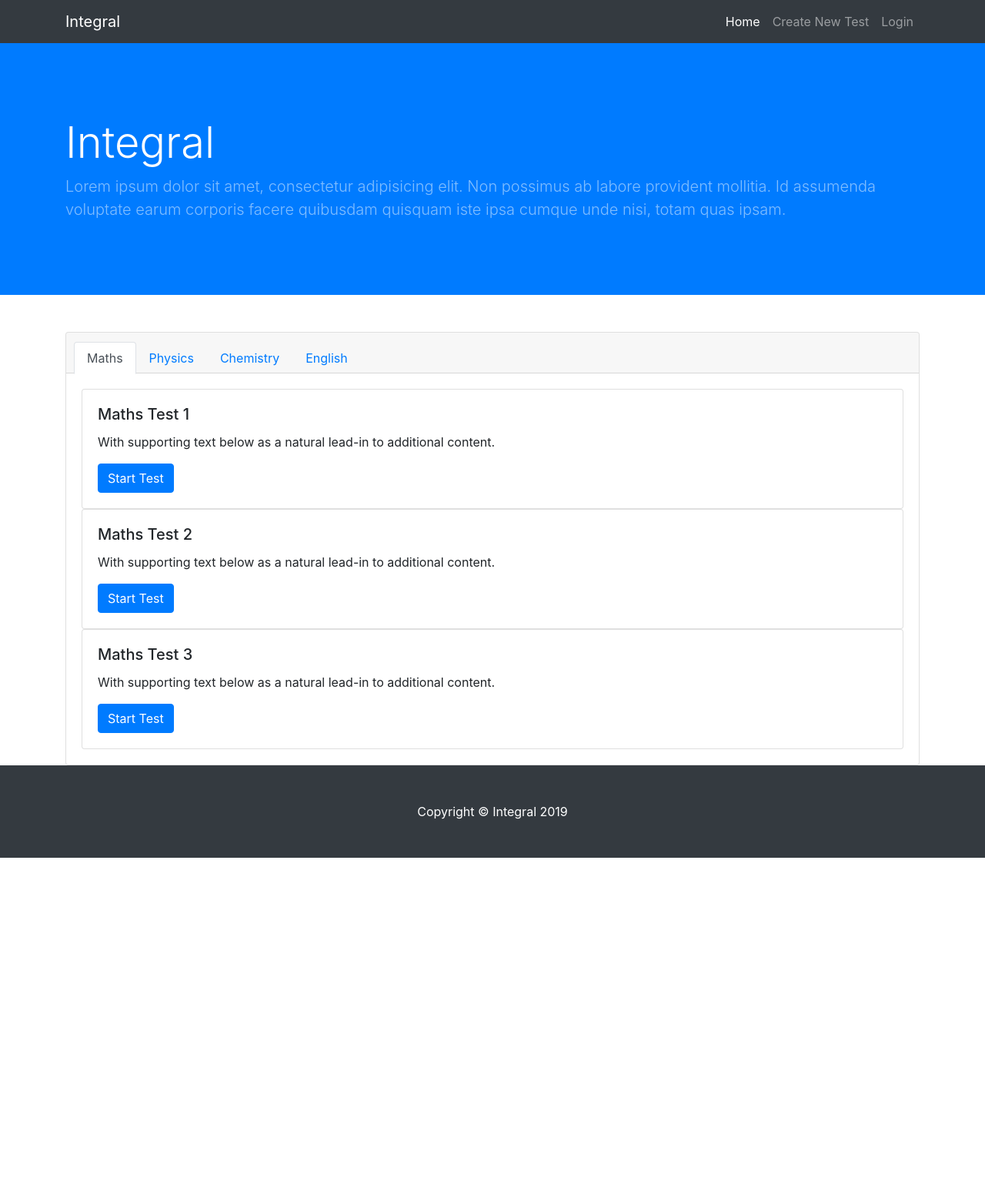
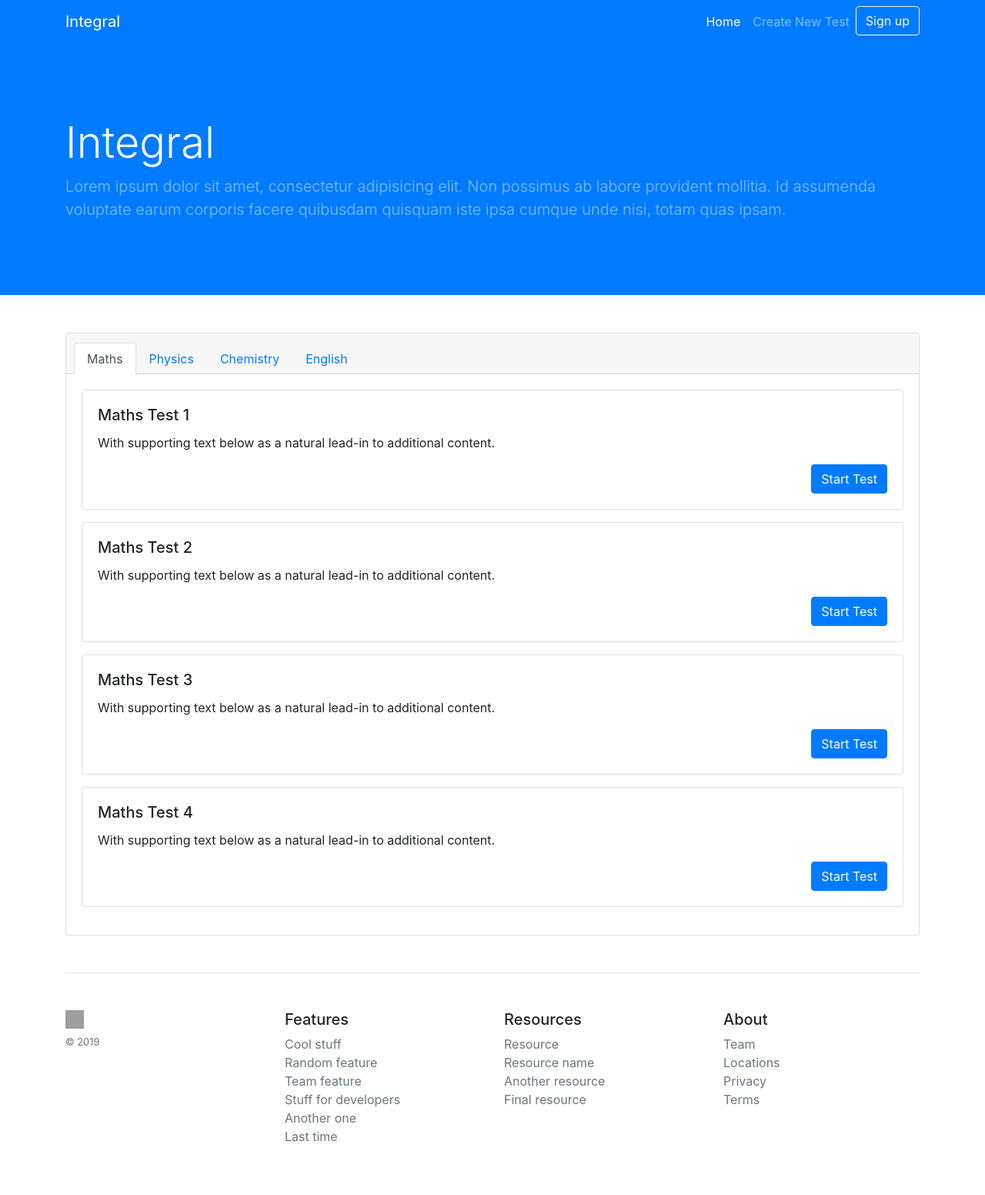
Before and after one commit to povstenko/integral, a PHP site: page / in a window 1280 px wide. Shown: the whole page at 77% size. Before the commit the page ends 1114 px from the top, so only its background shows below. Run offline with PHP 8.4, Linux system fonts and the light colour scheme; grey boxes are pictures that could not be loaded.

Commit message:
Corrected bootstrap page

```diff
--- a/css/style.css
+++ b/css/style.css
@@ -1,3 +1,7 @@
 body {
   padding-top: 56px;
 }
+
+nav {
+  background-color: #007BFF;
+}
--- a/index.html
+++ b/index.html
@@ -18,11 +18,10 @@
 </head>
 
 <body>
+  <!-- Navigation -->
+  <nav class="navbar navbar-expand-lg navbar-dark fixed-top  box-shadow">
+    <div class="container">
 
-  <!-- Navigation -->
-  <nav class="navbar navbar-expand-lg navbar-dark bg-dark fixed-top">
-
-    <div class="container">
       <a class="navbar-brand" href="#">Integral</a>
       <button class="navbar-toggler" type="button" data-toggle="collapse" data-target="#navbarResponsive" aria-controls="navbarResponsive" aria-expanded="false" aria-label="Toggle navigation">
         <span class="navbar-toggler-icon"></span>
@@ -38,7 +37,7 @@
             <a class="nav-link" href="#">Create New Test</a>
           </li>
           <li class="nav-item">
-            <a class="nav-link" href="#">Login</a>
+            <a class="btn btn-outline-light" href="#">Sign up</a>
           </li>
         </ul>
       </div>
@@ -46,7 +45,7 @@
   </nav>
 
   <!-- Header -->
-  <header class="bg-primary py-5 mb-5">
+  <header class="bg-primary py-5 mb-5 border-bottom box-shadow">
     <div class="container h-100">
       <div class="row h-100 align-items-center">
         <div class="col-lg-12">
@@ -59,7 +58,7 @@
 
   <!-- Page Content -->
   <div class="container">
-      <div class="card text-center">
+      <div class="card text-center  mb-5">
           <div class="card-header">
             <ul class="nav nav-tabs card-header-tabs">
               <li class="nav-item">
@@ -81,46 +80,92 @@
             <div class="tab-content" id="nav-tabContent">
               <div class="tab-pane fade show active" id="nav-maths" role="tabpanel" aria-labelledby="nav-maths-tab">
 
-                  <div class="card text-left">
+                  <div class="card text-left mb-3">
                     <div class="card-body">
                       <h5 class="card-title">Maths Test 1</h5>
                       <p class="card-text">With supporting text below as a natural lead-in to additional content.</p>
-                      <a href="#" class="btn btn-primary">Start Test</a>
+                      <a href="#" class="btn btn-primary float-right">Start Test</a>
                     </div>
                   </div>
 
-                  <div class="card text-left">
+                  <div class="card text-left mb-3">
                     <div class="card-body">
                       <h5 class="card-title">Maths Test 2</h5>
                       <p class="card-text">With supporting text below as a natural lead-in to additional content.</p>
-                      <a href="#" class="btn btn-primary">Start Test</a>
+                      <a href="#" class="btn btn-primary float-right">Start Test</a>
                     </div>
                   </div>
 
-                  <div class="card text-left">
+                  <div class="card text-left mb-3">
                     <div class="card-body">
                       <h5 class="card-title">Maths Test 3</h5>
                       <p class="card-text">With supporting text below as a natural lead-in to additional content.</p>
-                      <a href="#" class="btn btn-primary">Start Test</a>
+                      <a href="#" class="btn btn-primary float-right">Start Test</a>
                     </div>
                   </div>
 
-                </div>
-                <div class="tab-pane fade" id="nav-physics" role="tabpanel" aria-labelledby="nav-physics-tab">
-                    1Lorem ipsum dolor sit amet consectetur adipisicing elit. Magni maiores esse, atque aspernatur accusamus nam blanditiis rerum placeat reprehenderit vel aliquid sunt qui expedita iusto assumenda ducimus nisi voluptatum totam quisquam deleniti illo animi accusantium ipsum. Totam aspernatur soluta eius repellendus unde eveniet sit. Facere omnis nobis ab laborum sint voluptatem amet maxime nisi non, numquam excepturi cupiditate totam a sequi magnam esse rem illum voluptatum. Maiores necessitatibus eius aut soluta quisquam a dolorem suscipit! Iusto dignissimos voluptatum temporibus odio obcaecati corrupti! Illo reiciendis aut beatae! Repellat consequatur sapiente ducimus asperiores recusandae quam eveniet, fuga earum veritatis libero, modi dolorum.
-                    Lorem ipsum dolor sit amet consectetur adipisicing elit. Magni maiores esse, atque aspernatur accusamus nam blanditiis rerum placeat reprehenderit vel aliquid sunt qui expedita iusto assumenda ducimus nisi voluptatum totam quisquam deleniti illo animi accusantium ipsum. Totam aspernatur soluta eius repellendus unde eveniet sit. Facere omnis nobis ab laborum sint voluptatem amet maxime nisi non, numquam excepturi cupiditate totam a sequi magnam esse rem illum voluptatum. Maiores necessitatibus eius aut soluta quisquam a dolorem suscipit! Iusto dignissimos voluptatum temporibus odio obcaecati corrupti! Illo reiciendis aut beatae! Repellat consequatur sapiente ducimus asperiores recusandae quam eveniet, fuga earum veritatis libero, modi dolorum.
+                  <div class="card text-left mb-3">
+                    <div class="card-body">
+                      <h5 class="card-title">Maths Test 4</h5>
+                      <p class="card-text">With supporting text below as a natural lead-in to additional content.</p>
+                      <a href="#" class="btn btn-primary float-right">Start Test</a>
+                    </div>
                   </div>
-                  <div class="tab-pane fade" id="nav-chemistry" role="tabpanel" aria-labelledby="nav-chemistry-tab">
-                    2Lorem ipsum dolor sit amet consectetur adipisicing elit. Magni maiores esse, atque aspernatur accusamus nam blanditiis rerum placeat reprehenderit vel aliquid sunt qui expedita iusto assumenda ducimus nisi voluptatum totam quisquam deleniti illo animi accusantium ipsum. Totam aspernatur soluta eius repellendus unde eveniet sit. Facere omnis nobis ab laborum sint voluptatem amet maxime nisi non, numquam excepturi cupiditate totam a sequi magnam esse rem illum voluptatum. Maiores necessitatibus eius aut soluta quisquam a dolorem suscipit! Iusto dignissimos voluptatum temporibus odio obcaecati corrupti! Illo reiciendis aut beatae! Repellat consequatur sapiente ducimus asperiores recusandae quam eveniet, fuga earum veritatis libero, modi dolorum.
+
+              </div>
+              <div class="tab-pane fade" id="nav-physics" role="tabpanel" aria-labelledby="nav-physics-tab">
+                  <div class="card text-left mb-3">
+                    <div class="card-body">
+                      <h5 class="card-title">Physics Test 1</h5>
+                      <p class="card-text">With supporting text below as a natural lead-in to additional content.</p>
+                      <a href="#" class="btn btn-primary float-right">Start Test</a>
+                    </div>
                   </div>
-                  <div class="tab-pane fade" id="nav-english" role="tabpanel" aria-labelledby="nav-english-tab">
-                    3Lorem ipsum dolor sit amet consectetur adipisicing elit. Magni maiores esse, atque aspernatur accusamus nam blanditiis rerum placeat reprehenderit vel aliquid sunt qui expedita iusto assumenda ducimus nisi voluptatum totam quisquam deleniti illo animi accusantium ipsum. Totam aspernatur soluta eius repellendus unde eveniet sit. Facere omnis nobis ab laborum sint voluptatem amet maxime nisi non, numquam excepturi cupiditate totam a sequi magnam esse rem illum voluptatum. Maiores necessitatibus eius aut soluta quisquam a dolorem suscipit! Iusto dignissimos voluptatum temporibus odio obcaecati corrupti! Illo reiciendis aut beatae! Repellat consequatur sapiente ducimus asperiores recusandae quam eveniet, fuga earum veritatis libero, modi dolorum.
-                    Lorem ipsum dolor sit amet consectetur adipisicing elit. Magni maiores esse, atque aspernatur accusamus nam blanditiis rerum placeat reprehenderit vel aliquid sunt qui expedita iusto assumenda ducimus nisi voluptatum totam quisquam deleniti illo animi accusantium ipsum. Totam aspernatur soluta eius repellendus unde eveniet sit. Facere omnis nobis ab laborum sint voluptatem amet maxime nisi non, numquam excepturi cupiditate totam a sequi magnam esse rem illum voluptatum. Maiores necessitatibus eius aut soluta quisquam a dolorem suscipit! Iusto dignissimos voluptatum temporibus odio obcaecati corrupti! Illo reiciendis aut beatae! Repellat consequatur sapiente ducimus asperiores recusandae quam eveniet, fuga earum veritatis libero, modi dolorum.
-                    Lorem ipsum dolor sit amet consectetur adipisicing elit. Magni maiores esse, atque aspernatur accusamus nam blanditiis rerum placeat reprehenderit vel aliquid sunt qui expedita iusto assumenda ducimus nisi voluptatum totam quisquam deleniti illo animi accusantium ipsum. Totam aspernatur soluta eius repellendus unde eveniet sit. Facere omnis nobis ab laborum sint voluptatem amet maxime nisi non, numquam excepturi cupiditate totam a sequi magnam esse rem illum voluptatum. Maiores necessitatibus eius aut soluta quisquam a dolorem suscipit! Iusto dignissimos voluptatum temporibus odio obcaecati corrupti! Illo reiciendis aut beatae! Repellat consequatur sapiente ducimus asperiores recusandae quam eveniet, fuga earum veritatis libero, modi dolorum.
+
+                  <div class="card text-left mb-3">
+                    <div class="card-body">
+                      <h5 class="card-title">Physics Test 2</h5>
+                      <p class="card-text">With supporting text below as a natural lead-in to additional content.</p>
+                      <a href="#" class="btn btn-primary float-right">Start Test</a>
+                    </div>
                   </div>
+
               </div>
+              <div class="tab-pane fade" id="nav-chemistry" role="tabpanel" aria-labelledby="nav-chemistry-tab">
+                    <div class="card text-left mb-3">
+                      <div class="card-body">
+                        <h5 class="card-title">Chemistry Test 1</h5>
+                        <p class="card-text">With supporting text below as a natural lead-in to additional content.</p>
+                        <a href="#" class="btn btn-primary float-right">Start Test</a>
+                      </div>
+                    </div>
 
+                    <div class="card text-left mb-3">
+                      <div class="card-body">
+                        <h5 class="card-title">Chemistry Test 2</h5>
+                        <p class="card-text">With supporting text below as a natural lead-in to additional content.</p>
+                        <a href="#" class="btn btn-primary float-right">Start Test</a>
+                      </div>
+                    </div>
 
+                    <div class="card text-left mb-3">
+                      <div class="card-body">
+                        <h5 class="card-title">Chemistry Test 3</h5>
+                        <p class="card-text">With supporting text below as a natural lead-in to additional content.</p>
+                        <a href="#" class="btn btn-primary float-right">Start Test</a>
+                      </div>
+                    </div>
+              </div>
+              <div class="tab-pane fade" id="nav-english" role="tabpanel" aria-labelledby="nav-english-tab">
+                    <div class="card text-left mb-3">
+                      <div class="card-body">
+                        <h5 class="card-title">English Test 1</h5>
+                        <p class="card-text">With supporting text below as a natural lead-in to additional content.</p>
+                        <a href="#" class="btn btn-primary float-right">Start Test</a>
+                      </div>
+                    </div>
+              </div>
+            </div>
           </div>
         </div>
       </div>
@@ -128,15 +173,46 @@
   </div>
   <!-- /.container -->
 
-
-
   <!-- Footer -->
-  <footer class="py-5 bg-dark">
-    <div class="container">
-      <p class="m-0 text-center text-white">Copyright &copy; Integral 2019</p>
-    </div>
-    <!-- /.container -->
-  </footer>
+  <div class="container">
+      <footer class="pt-4 my-md-5 pt-md-5 border-top">
+          <div class="row">
+            <div class="col-12 col-md">
+              <img class="mb-2" src="https://getbootstrap.com/docs/4.0/assets/brand/bootstrap-solid.svg" alt="" width="24" height="24">
+              <small class="d-block mb-3 text-muted">© 2019</small>
+            </div>
+            <div class="col-6 col-md">
+              <h5>Features</h5>
+              <ul class="list-unstyled text-small">
+                <li><a class="text-muted" href="#">Cool stuff</a></li>
+                <li><a class="text-muted" href="#">Random feature</a></li>
+                <li><a class="text-muted" href="#">Team feature</a></li>
+                <li><a class="text-muted" href="#">Stuff for developers</a></li>
+                <li><a class="text-muted" href="#">Another one</a></li>
+                <li><a class="text-muted" href="#">Last time</a></li>
+              </ul>
+            </div>
+            <div class="col-6 col-md">
+              <h5>Resources</h5>
+              <ul class="list-unstyled text-small">
+                <li><a class="text-muted" href="#">Resource</a></li>
+                <li><a class="text-muted" href="#">Resource name</a></li>
+                <li><a class="text-muted" href="#">Another resource</a></li>
+                <li><a class="text-muted" href="#">Final resource</a></li>
+              </ul>
+            </div>
+            <div class="col-6 col-md">
+              <h5>About</h5>
+              <ul class="list-unstyled text-small">
+                <li><a class="text-muted" href="#">Team</a></li>
+                <li><a class="text-muted" href="#">Locations</a></li>
+                <li><a class="text-muted" href="#">Privacy</a></li>
+                <li><a class="text-muted" href="#">Terms</a></li>
+              </ul>
+            </div>
+          </div>
+        </footer>
+  </div>
 
   <!-- Bootstrap core JavaScript -->
   <script src="vendor/jquery/jquery.min.js"></script>
```
